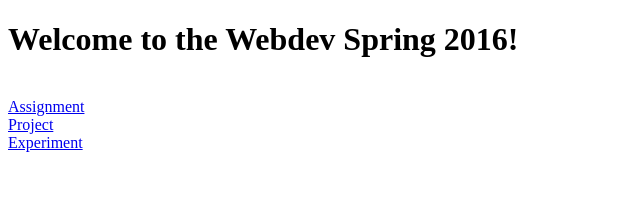
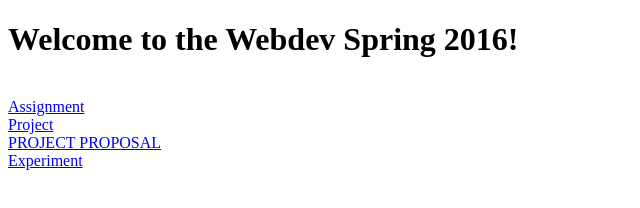
Before and after one commit to karlapalem/WebDevSpring2016, a website: page public/index.html in a window 1280 px wide. Shown: the whole page, without its empty margins (0-640 px from the left). Drawn offline with Linux system fonts and the light colour scheme.

Commit message:
project proposal link

```diff
--- a/public/index.html
+++ b/public/index.html
@@ -10,6 +10,10 @@
 		<br/>
 		<a href="project/index.html"> Project </a>
 		<br/>
+		<a href="https://docs.google.com/a/husky.neu.edu/document/d/1h9Ux_NZ5hCHrAnNRyphjJuZhSvZRExp-lA8FuxjEg58/edit?usp=sharing">
+			PROJECT PROPOSAL
+		</a>
+		<br/>
 		<a href="experiment/index.html"> Experiment </a>
 	</body>
 </html>
```
